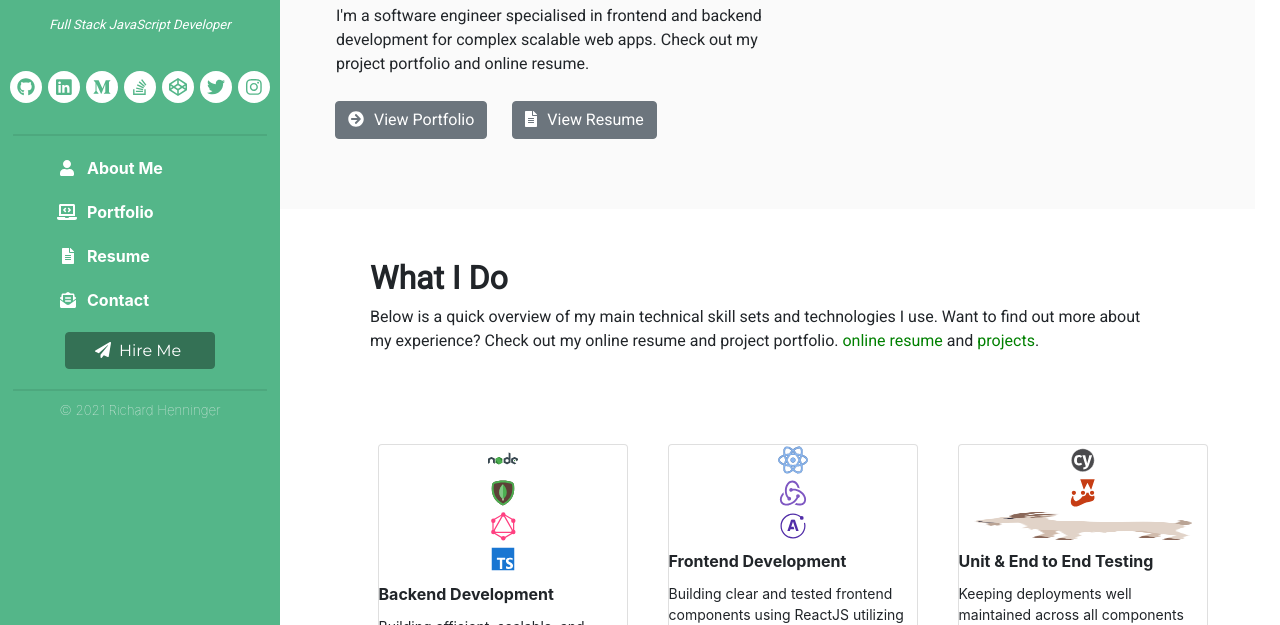
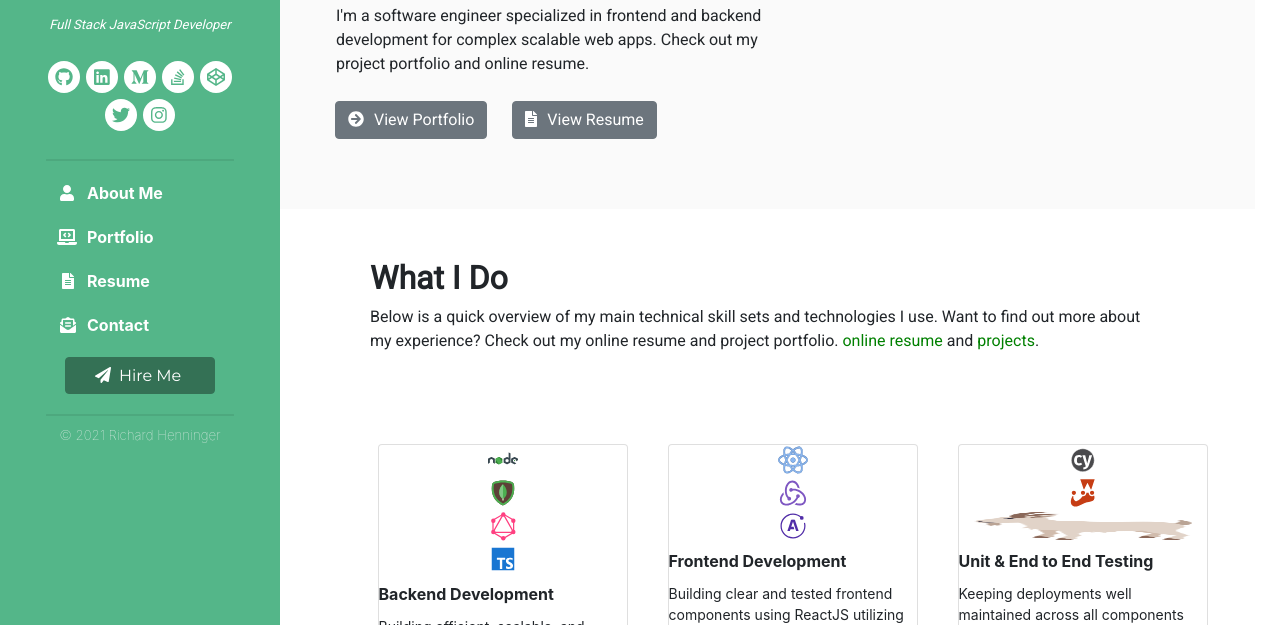
Before and after one commit to richen604/richen-portfolio, a Gatsby site: page / in a window 1280 px wide. Shown: the part 175-800 px from the top of the page. Built offline with nearby package versions, Linux system fonts and the light colour scheme; Gatsby itself is replaced by a stand-in of ours.

Commit message:
Added some metadata to config file, added content to ProjectCardGroup. Styled Socials component

```diff
--- a/gatsby-config.js
+++ b/gatsby-config.js
@@ -2,7 +2,7 @@ require("dotenv").config()
 module.exports = {
   siteMetadata: {
     title: `richen.dev`,
-    description: `From Construction to Software Development`,
+    description: `I'm a software engineer specialized in frontend and backend development for complex scalable web apps. Check out my project portfolio and online resume!`,
     author: {
       name: "Richard Henninger",
       email: "richard@richen.dev",
--- a/src/components/ProjectCardGroup.js
+++ b/src/components/ProjectCardGroup.js
@@ -36,7 +36,7 @@ const ProjectCardGroup = () => {
       alt: "RateRepo App Mockup",
       text:
         "A mobile application for rating Github repositories built using NodeJS, React Native, GraphQL, Apollo Client, and Expo. This application outlines knowledge of Mobile Development, User Authentication, Unit Testing, Form Validation, State Management, and Infinite Scrolling. ",
-      live: "",
+      live: null,
       github: "https://github.com/richen604/richen-raterepo-app",
     },
     {
@@ -80,7 +80,8 @@ const ProjectCardGroup = () => {
       title: "richen.dev",
       src: "",
       alt: "richen.dev Mockup",
-      text: "",
+      text:
+        "My portfolio website built with GatsbyJS, ReactJS, NodeJS, and GraphQL. A static website outlining client and server Form Validation, communicating with Express servers, Sanitization, and Validation.",
       live: "/",
       github: "https://github.com/richen604/richen-portfolio",
     },
--- a/src/components/Socials.css
+++ b/src/components/Socials.css
@@ -1,22 +1,34 @@
+@media only screen and (max-width: 1000px) {
+  .socials-container {
+    max-width: 271px;
+    width: 271px;
+  }
+}
+
+@media only screen and (min-width: 1000px) {
+  .socials-container {
+    max-width: 200px;
+    width: 200px;
+  }
+}
+
 .socials-container {
   display: flex;
   flex-direction: row;
   flex-wrap: wrap;
   justify-content: center;
   align-items: center;
-  max-width: 271px;
-  width: 271px;
-  height: 25px;
-  margin: 28px 1px;
+  height: auto;
+  margin: 15px 1px;
 }
 
 .socials-icon {
   font-size: larger;
-  margin: 3px;
+  margin: 3px 3px;
 }
 
 .socials-border {
-  margin: 0 3px;
+  margin: 3px 3px;
 }
 
 .socials-icon-dark {
--- a/src/pages/index.js
+++ b/src/pages/index.js
@@ -20,7 +20,7 @@ const AboutHeaderContent = () => (
       <div id="about-pageHeader-intro-h1">Richard Henninger</div>
       <div id="about-pageHeader-intro-h5">Full Stack JavaScript Developer</div>
       <p id="about-pageHeader-intro-body">
-        I&apos;m a software engineer specialised in frontend and backend
+        I&apos;m a software engineer specialized in frontend and backend
         development for complex scalable web apps. Check out my project
         portfolio and online resume.
       </p>
```
